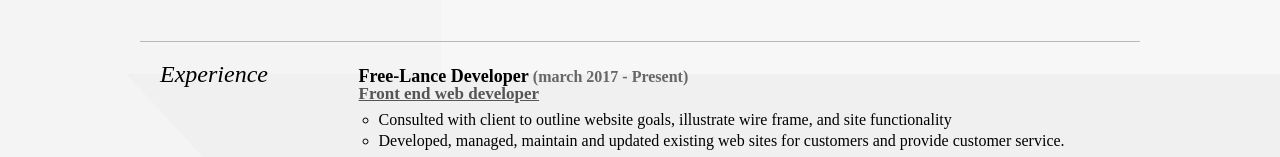
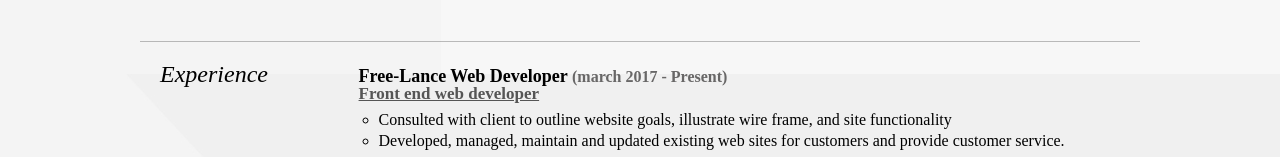
Before and after one commit to joshborup/portfolio, a React (Create React App) app: page / in a window 1280 px wide. Shown: the part 726-883 px from the top of the page. Built offline with nearby package versions, Linux system fonts and the light colour scheme; a web font is replaced by a local one.

Commit message:
testing root bash script

```diff
--- a/src/components/Home/Experience.js
+++ b/src/components/Home/Experience.js
@@ -10,7 +10,7 @@ export default class Experience extends Component {
                 <div>
 
                     <div>
-                        <h3>Free-Lance Developer <span className='experience-dates'>(march 2017 - Present)</span></h3>
+                        <h3>Free-Lance Web Developer <span className='experience-dates'>(march 2017 - Present)</span></h3>
                         <h4>Front end web developer</h4>
                         <ul>
                             <li>Consulted with client to outline website goals, illustrate wire frame, and site functionality</li>
```
